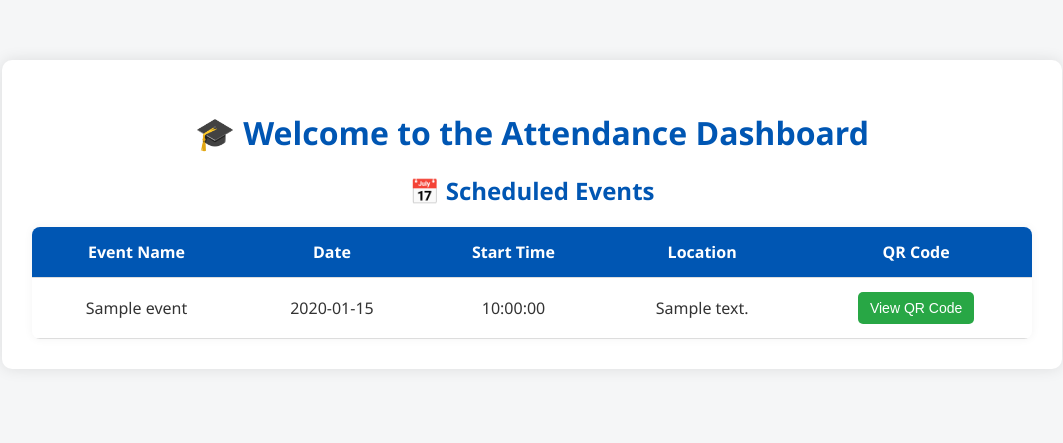
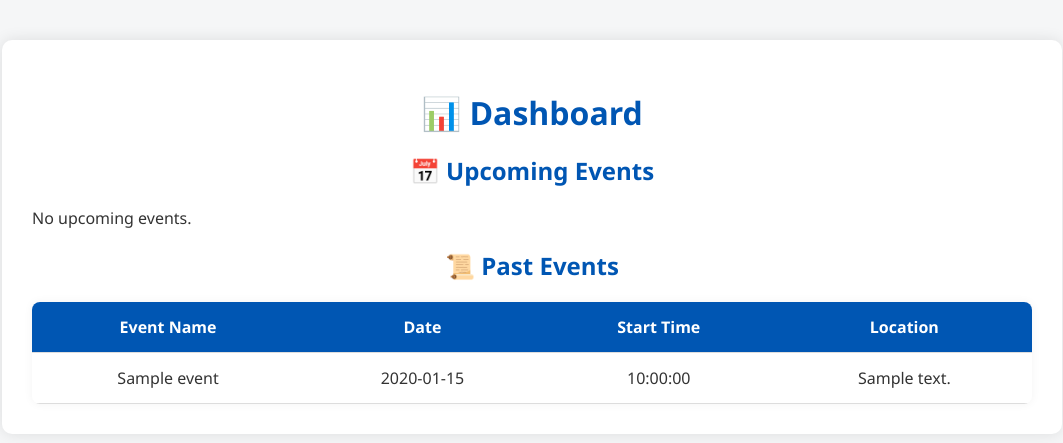
Before and after one commit to boraytuna/Attendance-Verification-System, a Flask app: page / in a window 1280 px wide. Shown: the part 126-569 px from the top of the page, without its empty margins (108-1171 px from the left). Run offline with Flask 3, Linux system fonts and the light colour scheme; tables that the repository leaves empty hold one stand-in row (values such as "Sample post").

Commit message:
dashboard, event create confirmation
Added 2 tables to the dash, upcoming and past events, and added a confirmation message that pops up once event is created, and added a button to dismiss it

```diff
--- a/app.py
+++ b/app.py
@@ -3,6 +3,7 @@
 import os
 import segno
 import requests
+from datetime import datetime
 
 app = Flask(__name__)
 
@@ -85,16 +86,32 @@
 
 # Ensure database tables exist
 create_tables()
-
 @app.route("/")
 @app.route("/dashboard")
 def dashboard():
     conn = get_db_connection()
     cursor = conn.cursor()
-    cursor.execute("SELECT * FROM events")
-    events = cursor.fetchall()
+
+    now = datetime.now().strftime("%Y-%m-%dT%H:%M:%S")
+
+    # Upcoming events: event start is in the future
+    cursor.execute("""
+        SELECT * FROM events
+        WHERE eventDate || 'T' || startTime >= ?
+        ORDER BY eventDate, startTime
+    """, (now,))
+    upcoming = cursor.fetchall()
+
+    # Past events: event has already ended
+    cursor.execute("""
+        SELECT * FROM events
+        WHERE eventDate || 'T' || stopTime < ?
+        ORDER BY eventDate DESC, startTime DESC
+    """, (now,))
+    past = cursor.fetchall()
+
     conn.close()
-    return render_template("dashboard.html", events=events)
+    return render_template("dashboard.html", upcoming_events=upcoming, past_events=past)
 
 # Route: Events Page
 @app.route("/events", methods=["GET"])
@@ -243,7 +260,7 @@
 
     get_or_create_qr_code(event_id)
 
-    return redirect("/events")
+    return redirect("/dashboard?success=1")
 
 # Route: API endpoint for event list (returns JSON)
 @app.route("/api/events", methods=["GET"])
--- a/templates/base.html
+++ b/templates/base.html
@@ -1,5 +1,6 @@
 <!DOCTYPE html>
 <html lang="en">
+
 <head>
     <meta charset="UTF-8">
     <meta name="viewport" content="width=device-width, initial-scale=1.0">
@@ -12,6 +13,7 @@
             margin: 0;
             padding: 0;
         }
+
         nav {
             background-color: #0056b3;
             width: 100%;
@@ -21,6 +23,7 @@
             padding: 15px 0;
             box-sizing: border-box;
         }
+
         nav a {
             color: white;
             text-decoration: none;
@@ -29,23 +32,29 @@
             flex-grow: 1;
             text-align: center;
         }
+
         nav a:hover {
             background-color: #004494;
             text-decoration: none;
         }
+
         .container {
             padding: 20px;
             text-align: center;
         }
     </style>
 </head>
+
 <body>
 
-    {% include 'header.html' %}  <!-- Ensure this line is present in base.html -->
+    {% include 'header.html' %}
 
-    <div class="container">
-        {% block content %}{% endblock %}
+    <div class="content">
+        {% block content %}
+        {% endblock %}
     </div>
 
+
 </body>
+
 </html>
--- a/templates/dashboard.html
+++ b/templates/dashboard.html
@@ -75,10 +75,25 @@
 </style>
 
 <div class="dashboard-container">
-    <h1>🎓 Welcome to the Attendance Dashboard</h1>
-    <h2>📅 Scheduled Events</h2>
+    <h1>📊 Dashboard</h1>
 
-    {% if events and events|length > 0 %}
+    {% if request.args.get('success') == '1' %}
+    <div id="success-message"
+        style="background-color: #d4edda; color: #155724; padding: 10px; border: 1px solid #c3e6cb; border-radius: 5px; margin-bottom: 20px; position: relative;">
+        ✅ Event was successfully created!
+        <button onclick="document.getElementById('success-message').style.display='none'"
+            style="position: absolute; top: 5px; right: 10px; background: none; border: none; font-weight: bold; font-size: 16px; color: #155724; cursor: pointer;">×</button>
+    </div>
+    <script>
+        setTimeout(function () {
+            var msg = document.getElementById('success-message');
+            if (msg) msg.style.display = 'none';
+        }, 3000);
+    </script>
+    {% endif %}
+
+    <h2>📅 Upcoming Events</h2>
+    {% if upcoming_events %}
     <table>
         <thead>
             <tr>
@@ -86,36 +101,47 @@
                 <th>Date</th>
                 <th>Start Time</th>
                 <th>Location</th>
-                <th>QR Code</th>
             </tr>
         </thead>
         <tbody>
-            {% for event in events %}
+            {% for event in upcoming_events %}
             <tr>
                 <td>{{ event['eventName'] }}</td>
                 <td>{{ event['eventDate'] }}</td>
                 <td>{{ event['startTime'] }}</td>
-                <td>
-                    {% if event['eventAddress'] %}
-                    {{ event['eventAddress'] }}
-                    {% else %}
-                    {{ event['latitude'] }}, {{ event['longitude'] }}
-                    {% endif %}
-                </td>
-                <td>
-                    <div class="qr-buttons">
-                        <a href="/qr_code/{{ event['eventID'] }}">
-                            <button>View QR Code</button>
-                        </a>
-                    </div>
-                </td>
+                <td>{{ event['eventAddress'] or event['latitude'] ~ ", " ~ event['longitude'] }}</td>
             </tr>
             {% endfor %}
         </tbody>
     </table>
     {% else %}
-    <p class="no-events">There are no scheduled events yet. Create one from the Events page.</p>
+    <p>No upcoming events.</p>
     {% endif %}
-</div>
 
-{% endblock %}
+    <h2>📜 Past Events</h2>
+    {% if past_events %}
+    <table>
+        <thead>
+            <tr>
+                <th>Event Name</th>
+                <th>Date</th>
+                <th>Start Time</th>
+                <th>Location</th>
+            </tr>
+        </thead>
+        <tbody>
+            {% for event in past_events %}
+            <tr>
+                <td>{{ event['eventName'] }}</td>
+                <td>{{ event['eventDate'] }}</td>
+                <td>{{ event['startTime'] }}</td>
+                <td>{{ event['eventAddress'] or event['latitude'] ~ ", " ~ event['longitude'] }}</td>
+            </tr>
+            {% endfor %}
+        </tbody>
+    </table>
+    {% else %}
+    <p>No past events.</p>
+    {% endif %}
+
+    {% endblock %}
```
Also changed, not shown: qr_codes/event_23.png (added), qr_codes/event_24.png (added), qr_codes/event_25.png (added), qr_codes/event_26.png (added), qr_codes/event_27.png (added), qr_codes/event_28.png (added), qr_codes/event_29.png (added), qr_codes/event_30.png (added), qr_codes/event_31.png (added).
